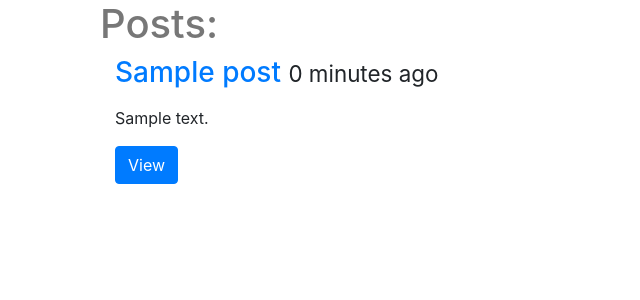
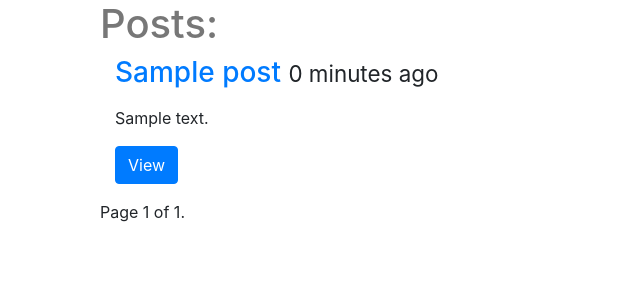
Before and after one commit to kamil0123/Django-blog, a Django app: page / in a window 1280 px wide. Shown: the top 300 px of the page, without its empty margins (0-640 px from the left). Run offline with Django 3.2, Linux system fonts and the light colour scheme; tables that the repository leaves empty hold one stand-in row (values such as "Sample post"); some libraries are stand-ins or nearby versions.

Commit message:
add pagination by QuerySet

```diff
--- a/src/posts/models.py
+++ b/src/posts/models.py
@@ -14,3 +14,6 @@ class Post(models.Model):
 
   def get_absolute_url(self):
     return reverse("posts:post", kwargs={"id": self.id})
+
+  class Meta:
+  	ordering = ["-created", "-updated"]
--- a/src/posts/views.py
+++ b/src/posts/views.py
@@ -1,4 +1,5 @@
 from django.shortcuts import render
+from django.core.paginator import Paginator, EmptyPage, PageNotAnInteger
 from django.views import View
 from django.shortcuts import render, get_object_or_404
 
@@ -8,9 +9,24 @@ from .models import Post
 
 class PostsView(View):
   def get(self, request, *args, **kwargs):
-    queryset = Post.objects.all()
+    page_request_var = "page"
+    queryset_list = Post.objects.all()
+    paginator = Paginator(queryset_list, 10) # Show 25 contacts per page
+    page = request.GET.get(page_request_var)
+
+    try:
+      queryset = paginator.page(page)
+    except PageNotAnInteger:
+      # If page is not an integer, deliver first page.
+      queryset = paginator.page(1)
+    except EmptyPage:
+      # If page is out of range (e.g. 9999), deliver last page of results.
+      queryset = paginator.page(paginator.num_pages)
+
     context = {
-      "object_list" : queryset
+        "object_list" : queryset,
+        "title": "List",
+        "page_request_var": page_request_var
     }
     return render(request, "index.html", context)
 
--- a/src/templates/index.html
+++ b/src/templates/index.html
@@ -20,5 +20,19 @@
   </div>
   {% endfor %}
 
+  <div class="pagination">
+    <span class="step-links">
+        {% if object_list.has_previous %}
+          <a href="?{{ page_request_var }}={{ object_list.previous_page_number }}">previous</a>
+        {% endif %}
+        <span class="current">
+            Page {{ object_list.number }} of {{ object_list.paginator.num_pages }}.
+        </span>
+        {% if object_list.has_next %}
+          <a href="?{{ page_request_var }}={{ object_list.next_page_number }}">next</a>
+        {% endif %}
+    </span>
+  </div>
+
 </div>
 {% endblock content %}
```
